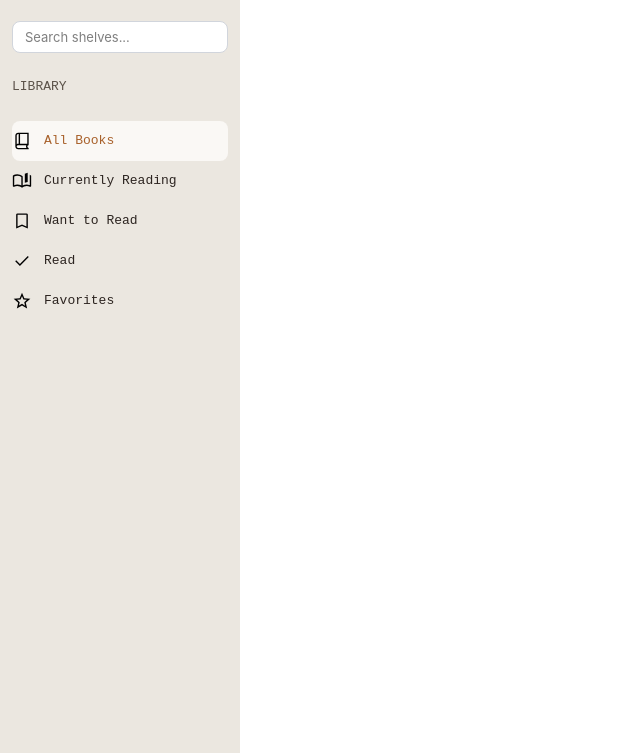
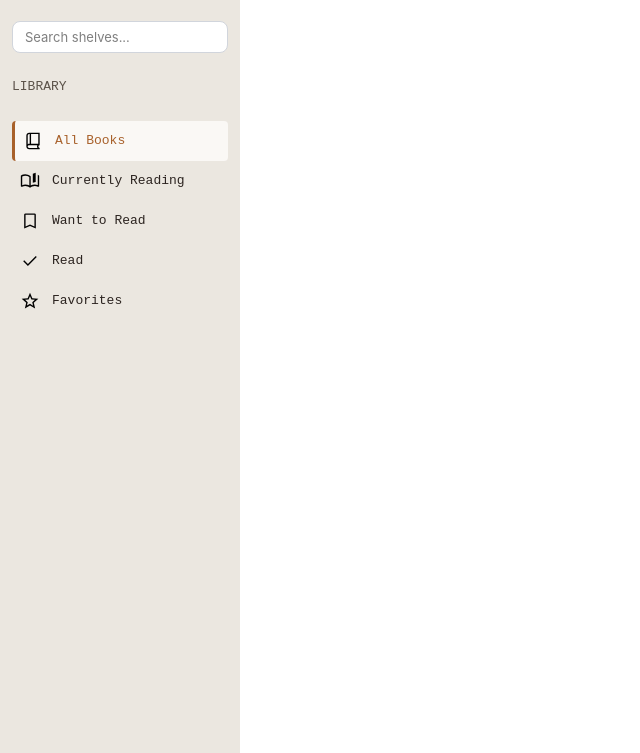
Before and after one commit to SvetlinGG/Personal-Reading-List, a website built with Vite: page index.html in a window 1280 px wide. In both pictures the pointer is over the element "All Books". Shown: the part 47-800 px from the top of the page, without its empty margins (0-640 px from the left). Built offline with nearby package versions, Linux system fonts and the light colour scheme.

Commit message:
border accent lft side

```diff
--- a/src/style/sidebar.css
+++ b/src/style/sidebar.css
@@ -53,16 +53,19 @@ h4 {
     display: flex;
     align-items: center;
     height: var(--space-10);
-    gap: var(--space-3)
+    gap: var(--space-3);
+    padding-left: var(--space-2);
 }
 .book-item, .open-book-item, .bookmark-item, .check-item, .star-item {
     width: var(--space-5);
     height: var(--space-5);
     color: var(--color-text-primary);
+
 }
 .all-books:hover, .currently-reading:hover, .want-to-read:hover, .read:hover, .favorites:hover {
     color: var(--color-accent);
     background-color: var(--color-bg-primary);
-    border-radius: var(--radius-md);
+    border-radius: var(--radius-sm);
     font-size: var(--font-semibold);
+    border-left: var(--color-accent) solid;
 }
```
